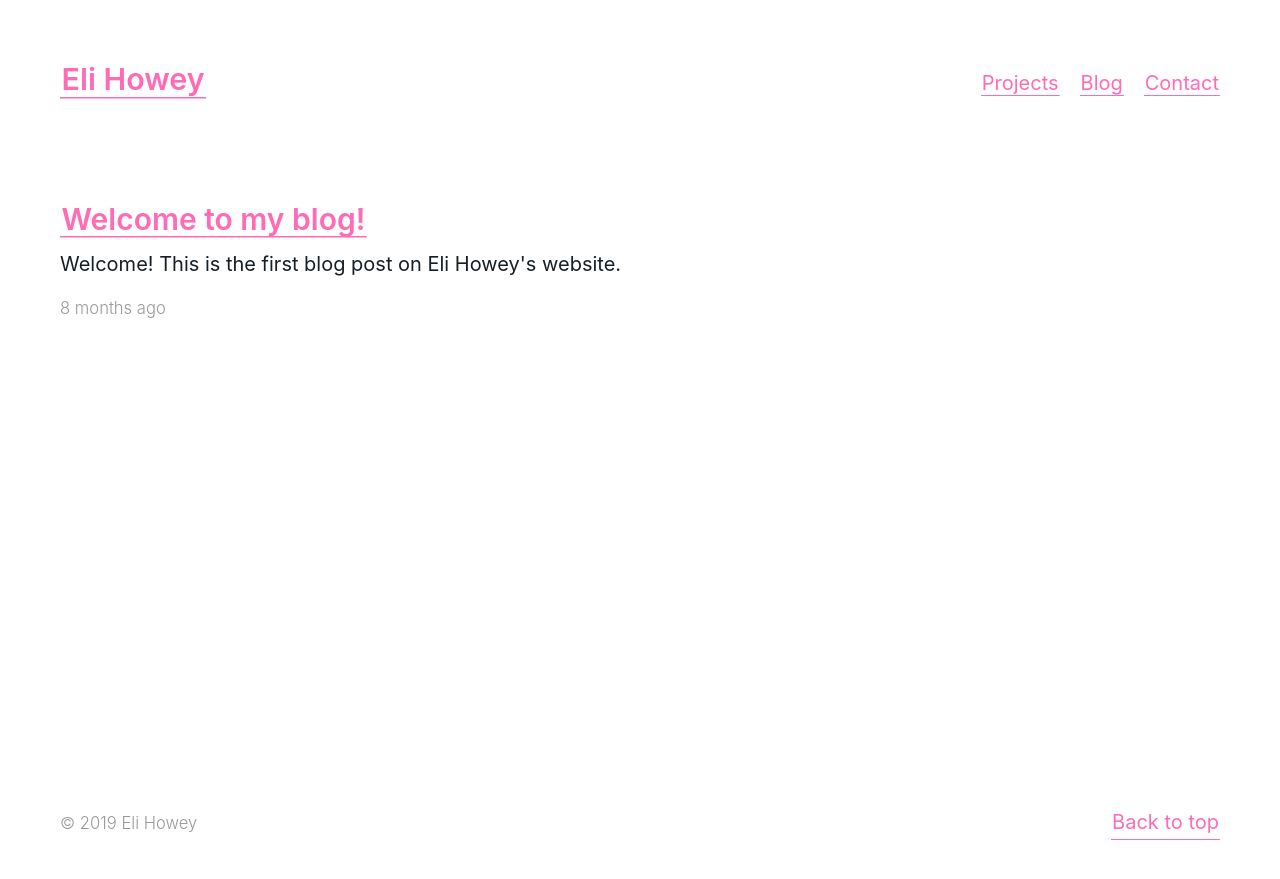
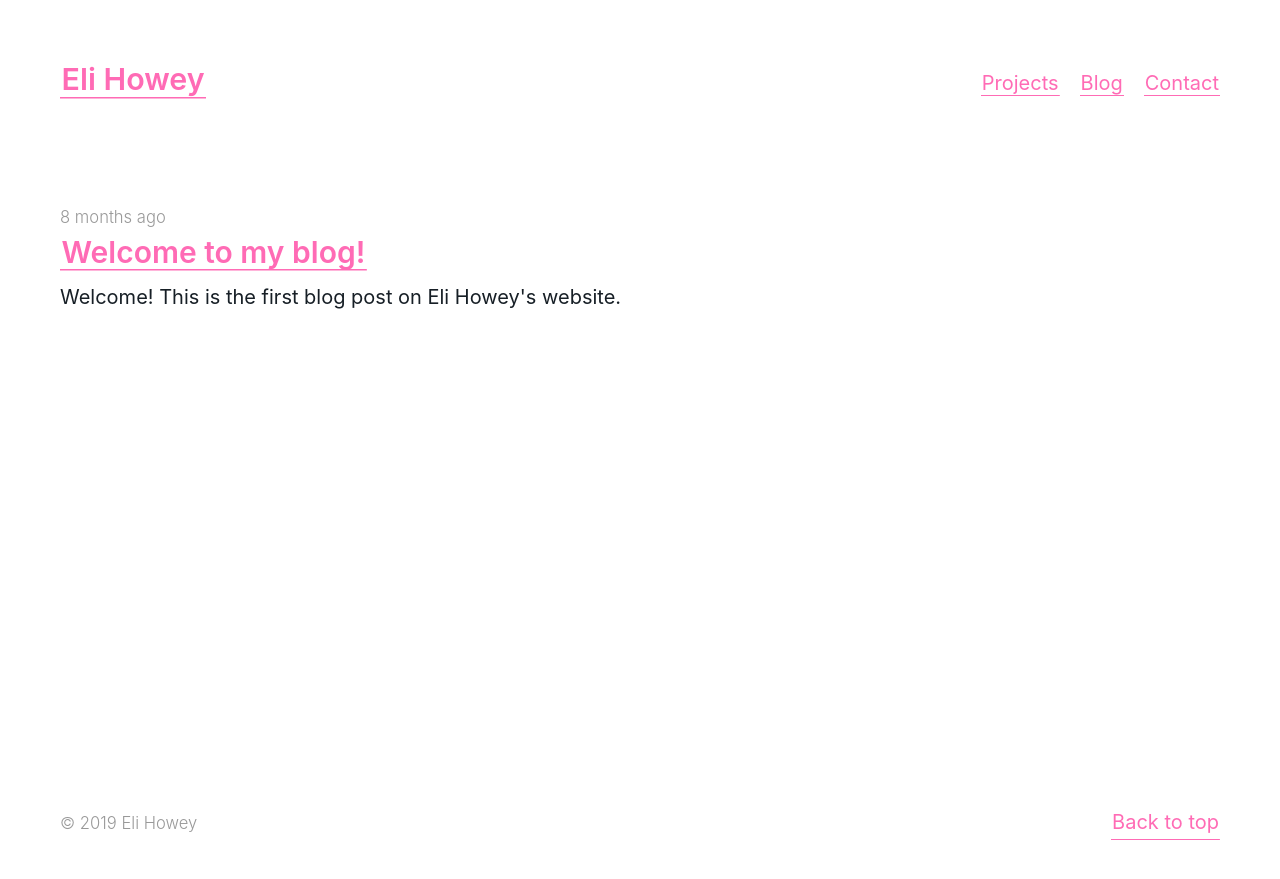
Before and after one commit to EliHowey/EliHowey.github.io, a Jekyll site: the page built from blog/index.html, in a window 1280 px wide. Shown: the top 879 px of the page. Built offline with Jekyll 4.4.1, drawn with Linux system fonts in a browser that asks for light colours.

Commit message:
Tweak design of blog post list

```diff
--- a/blog/index.html
+++ b/blog/index.html
@@ -1,22 +1,29 @@
 ---
 layout: default
-stylesheet_path: "/dist/styles/blog.min.css"
-script_path: "/dist/scripts/blog.js"
+stylesheet_path: '/dist/styles/blog.min.css'
+script_path: '/dist/scripts/blog.js'
 title: Blog
 ---
 
 <ul class="blog-posts">
 	{% for post in site.posts %}
 	<li class="blog-post">
-		<h3><a href="{{ post.url }}">{{ post.title }}</a></h3>
+		{% if post.date %}
+		<time
+			is="blog-post-timestamp"
+			datetime="{{ post.date }}"
+			class="label"
+			>{{ post.date | date_to_string }}</time
+		>
+		{% endif %}
+
+		<h3>
+			<a href="{{ post.url }}">{{ post.title }}</a>
+		</h3>
 
 		{% if post.description %}
 		<p>{{ post.description }}</p>
 		{% endif %}
-
-		{% if post.date %}
-		<time is="blog-post-timestamp" datetime="{{ post.date }}" class="label">{{ post.date | date_to_string }}</time>
-		{% endif %}
 	</li>
 	{% endfor %}
 </ul>
--- a/src/styles/blog.scss
+++ b/src/styles/blog.scss
@@ -20,10 +20,13 @@ li {
 	$post-spacing: 1em;
 
 	position: relative;
-	max-width: 65ch;
 	padding: $post-spacing;
 	margin-left: -1 * $post-spacing;
 	transition: background-color 150ms ease;
+
+	&:hover {
+		background-color: hsla(0, 0%, 85%, 0.05);
+	}
 
 	h3 {
 		font-size: $post-title-font-size;
```
Also changed, not shown: dist/styles/blog.min.css, 1 other file.
